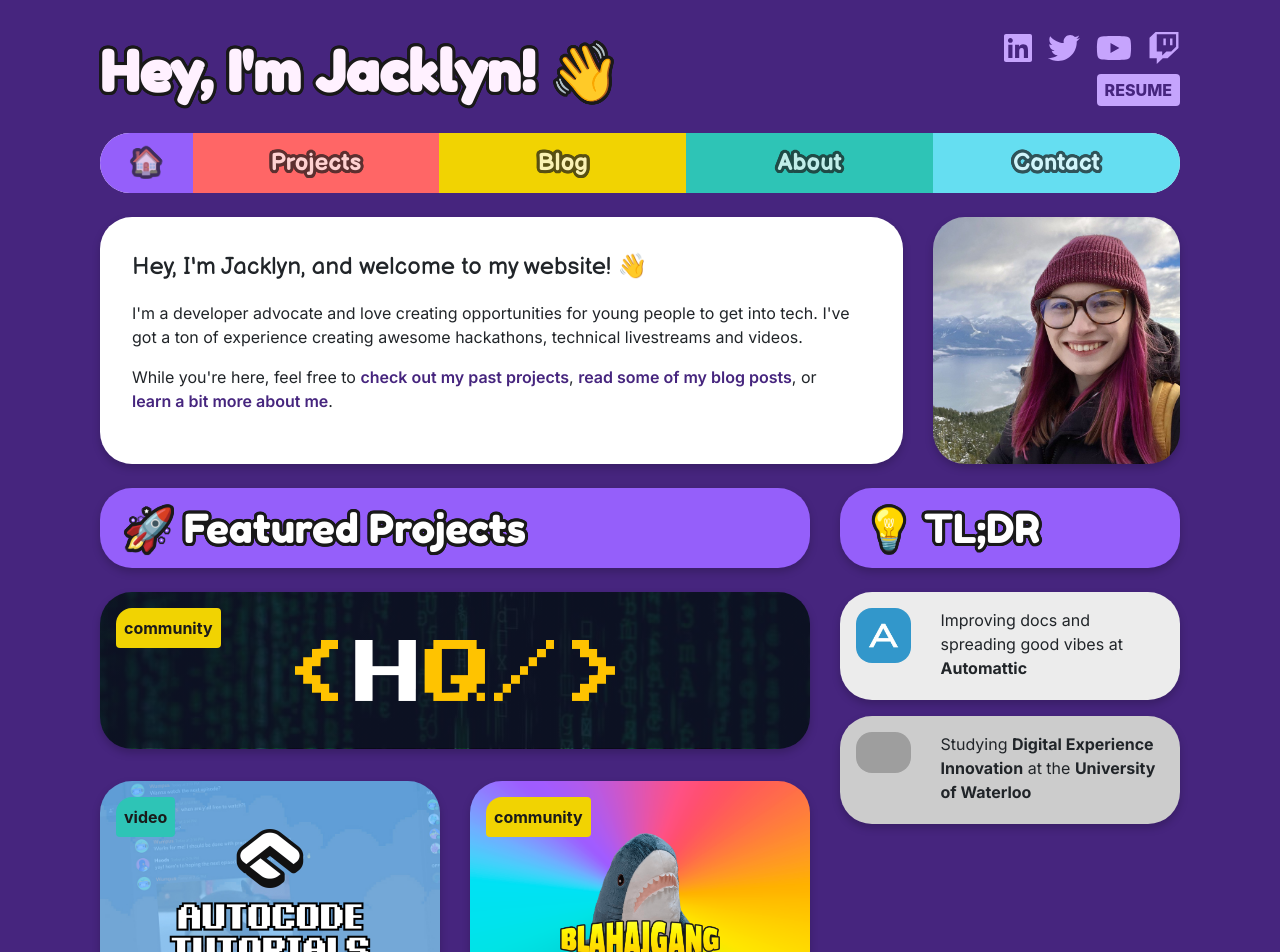
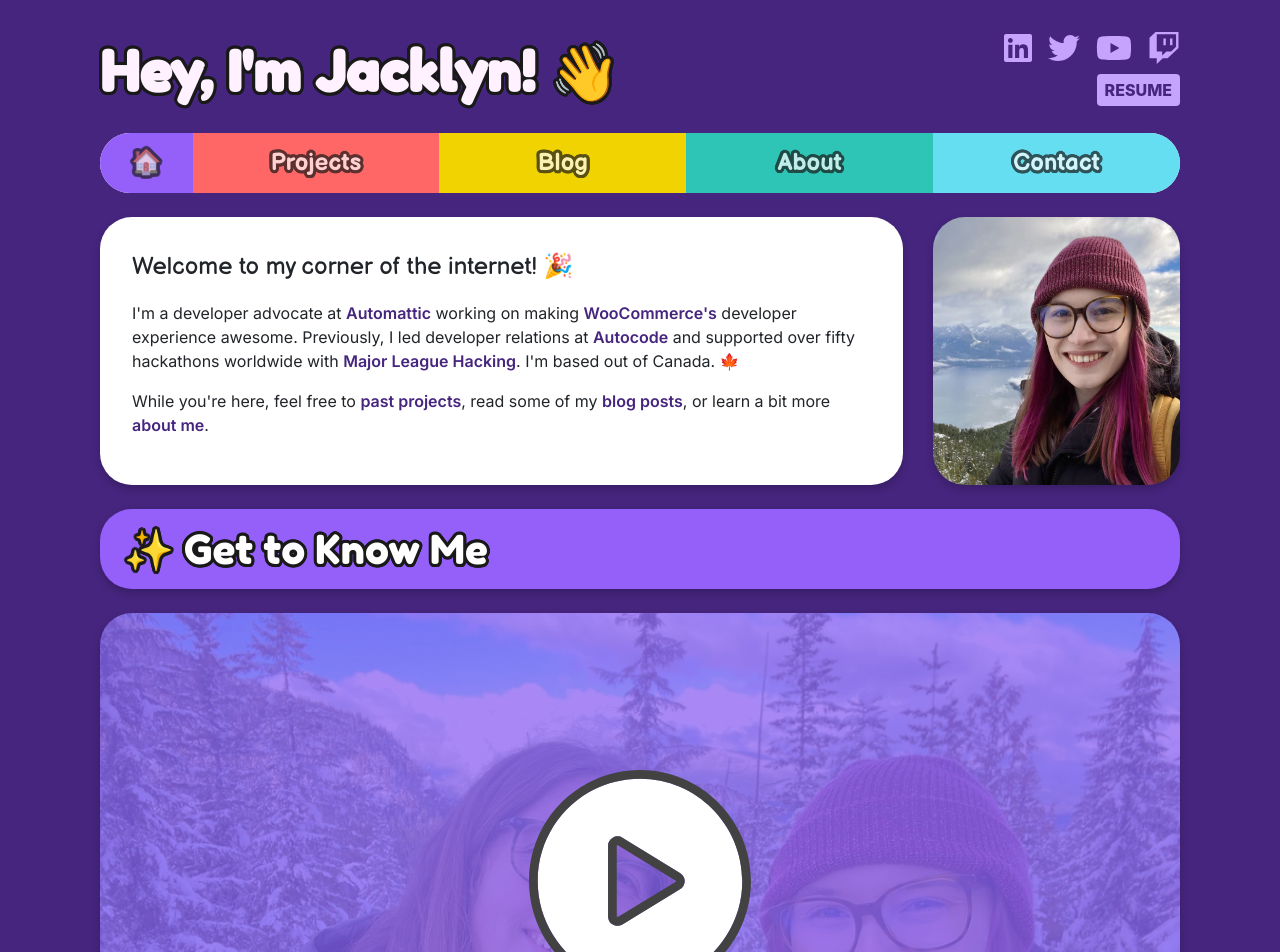
Before and after one commit to JacklynBiggin/jacklyn.dev, a Next.js app: page / in a window 1280 px wide. Shown: the top 952 px of the page. Built offline with nearby package versions, Linux system fonts and the light colour scheme; grey boxes are pictures that could not be loaded.

Commit message:
Scaffold new homepage

```diff
--- a/components/Video.module.css
+++ b/components/Video.module.css
@@ -32,7 +32,7 @@
 
 
 .thumbnail:hover {
-    background-size: 110%;
+    background-size: 103%;
 }
 
 .playButton {
@@ -40,13 +40,13 @@
     top: 50%;
     left: 50%;
     transform: translate(-50%, -50%);
-    width: 40%;
-    height: 40%;
+    width: 30%;
+    height: 30%;
     border-radius: 50%;
     cursor: pointer;
     transition: all 0.3s ease-in-out;
 }
 
 .playButton:hover {
-    transform: translate(-50%, -50%) scale(1.1);
+    transform: translate(-50%, -50%) scale(1.05);
 }
--- a/pages/index.js
+++ b/pages/index.js
@@ -3,6 +3,8 @@ import { Container, Row, Col } from 'react-bootstrap'
 import Link from 'next/link'
 import ProjectTile from '../components/ProjectTile'
 import CurrentlyBox from '../components/CurrentlyBox'
+import Video from '../components/Video'
+
 
 export default function Home() {
 	return (
@@ -15,9 +17,9 @@ export default function Home() {
 				</Col>*/}
 				<Col xs={12} xl={9}>
 					<div className="content full-height">
-						<p className={styles.handwritten}>Hey, I'm Jacklyn, and welcome to my website! 👋</p>
-						<p>I'm a developer advocate and love creating opportunities for young people to get into tech. I've got a ton of experience creating awesome hackathons, technical livestreams and videos.</p>
-						<p style={{ marginBottom: "-1em" }}>While you're here, feel free to <Link href="./projects">check out my past projects</Link>, <Link href="./blog">read some of my blog posts</Link>, or <Link href="./about">learn a bit more about me</Link>.</p>
+						<p className={styles.handwritten}>Welcome to my corner of the internet! 🎉</p>
+						<p>I'm a developer advocate at <a href="https://automattic.com">Automattic</a> working on making <a href="https://woo.com">WooCommerce's</a> developer experience awesome. Previously, I led developer relations at <a href="https://autocode.com">Autocode</a> and supported over fifty hackathons worldwide with <a href="https://mlh.io">Major League Hacking</a>. I'm based out of Canada. 🍁 </p>
+						<p style={{ marginBottom: "-1em" }}>While you're here, feel free to <Link href="./projects">past projects</Link>, read some of my <Link href="./blog">blog posts</Link>, or learn a bit more <Link href="./about">about me</Link>.</p>
 					</div>
 				</Col>
 				<Col xs={12} xl={3} className="d-none d-xl-flex">
@@ -26,69 +28,13 @@ export default function Home() {
 			</Row>
 			<br />
 			<Row>
-				<Col xs={12} md={7} lg={8}>
+				<Col xs={12}>
 					<div className="header" style={{ backgroundColor: "var(--color-purple)" }}>
-						<h2>🚀 Featured Projects</h2>
+						<h2>✨ Get to Know Me</h2>
 					</div>
-					<div className={styles.projects}>
-						<Row>
-							<Col xs={12} md={12} lg={12}>
-								<ProjectTile
-									label="community"
-									link="https://hackquarantine.com/"
-									//link="/projects/hackquarantine"
-									logo="./images/logos/projects/hackquarantine.png"
-									largelogo
-									alt="Hack Quarantine"
-									background='linear-gradient(
-									rgba(14, 20, 40, 0.85),
-									rgba(14, 20, 40, 0.85)
-									),
-									/* bottom, image */
-									url("./images/backgrounds/projects/hackquarantine.jpeg")'
-								/>
-							</Col>
-							<Col xs={12} lg={6}>
-								<ProjectTile
-									label="video"
-									link="https://youtube.com/autocodetv"
-									//link="/projects/autocodevideos"
-									alt="Autocode Tutorials"
-									logo="./images/logos/projects/autocodevideos.png"
-									mediumlogo
-									background='url("./images/backgrounds/projects/autocodevideos.jpg")'
-								/>
-							</Col>
-							<Col xs={12} lg={6}>
-								<ProjectTile
-									label="community"
-									link="https://blahajgang.lol"
-									alt="BLAHAJGang"
-									//link="/projects/blahajgang"
-									logo="./images/logos/projects/blahajgang.png"
-									background='url("./images/backgrounds/projects/blahajgang.png")'
-								/>
-							</Col>
-						</Row>
-					</div>
-				</Col>
-				<Col xs={12} md={5} lg={4}>
-					<div className="header" style={{ backgroundColor: "var(--color-purple)" }}>
-						<h2>💡 TL;DR</h2>
-					</div>
-					<CurrentlyBox
-						color="var(--color-white)"
-						thing="Improving docs and spreading good vibes at <strong>Automattic</strong>"
-						image="./images/logos/experience/automattic.jpg"
-					/>
-					<CurrentlyBox
-						color="var(--color-waterloobg)"
-						thing="Studying <strong>Digital Experience Innovation</strong> at the <strong>University of Waterloo</strong>"
-						image="./images/logos/education/waterloo.jpg"
-					/>
+					<Video videoId="5qap5aO4i9A" thumbnail="./images/thumbnail.png" />
 				</Col>
 			</Row>
-
 		</Container>
 	)
 }
```
Also changed, not shown: public/images/thumbnail.png (added), styles/Home.module.css (line endings or trailing spaces).
